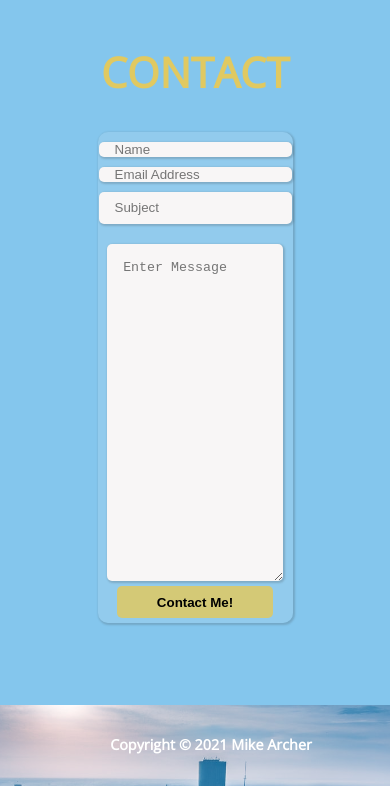
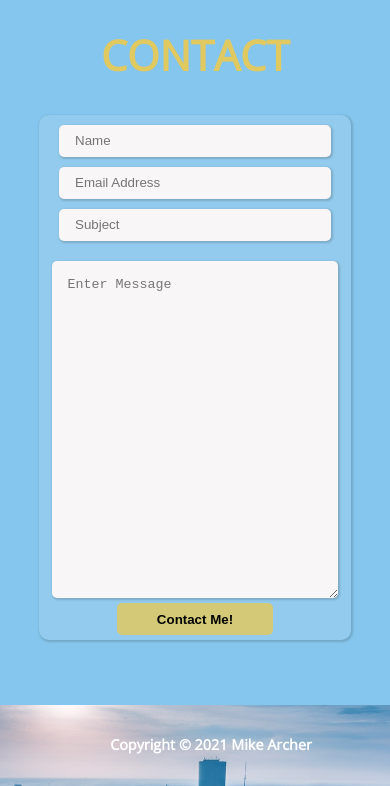
Before and after one commit to mlarcher531/portfolio, a plain HTML site: page dist/index.html in a window 390 px wide. Shown: the part 4680-5466 px from the top of the page. Drawn offline with nearby package versions, Linux system fonts and the light colour scheme.

Commit message:
form for mobile

```diff
--- a/dist/css/style.css
+++ b/dist/css/style.css
@@ -495,15 +495,14 @@ textarea:focus, input:focus{
         margin: 5px 5px;
     }
 
-    .form-top{
-        flex-direction: column;
-        width: 100%;
-        height: fit-content;
+    .form {
+        width: 80vw;;
     }
 
-    .form-top input{
-        height: 32px;
-        flex: 0;
+    .form-top{
+        flex-direction: row;
+        flex-wrap: wrap;
+        width: 100%;
     }
 
     .footer {
```
